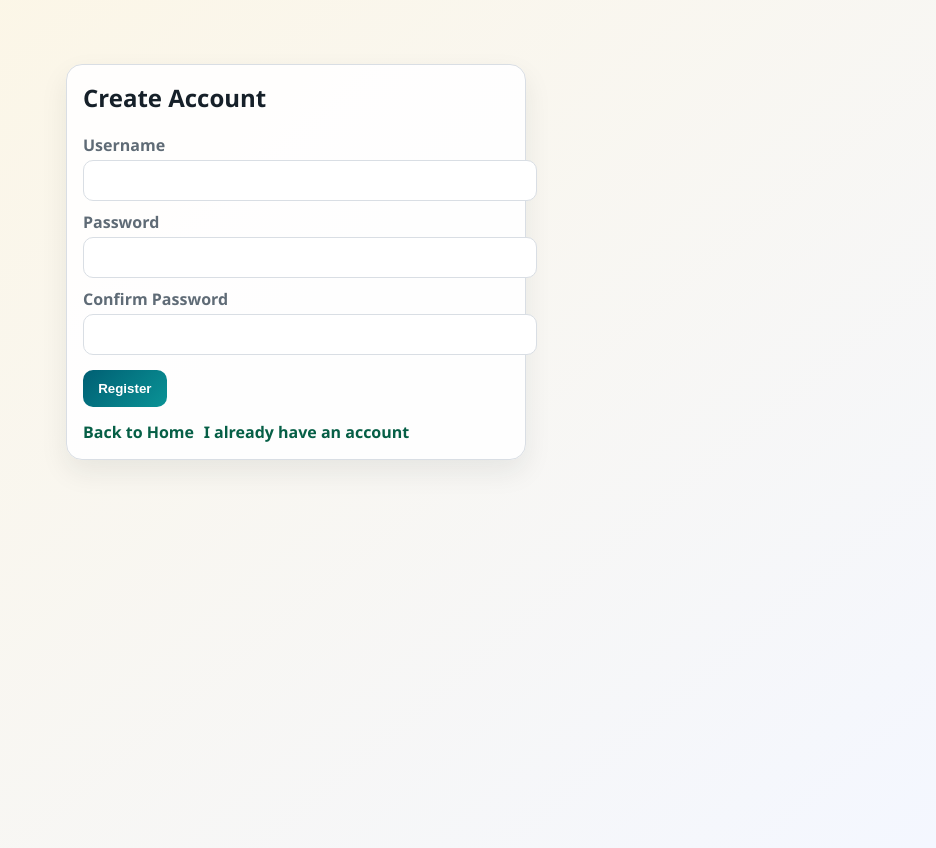
After one commit to richard12386/Chatgpt, a Flask app: page /register in a window 1280 px wide. The commit adds this page. Shown: the whole page, without its empty margins (344-1280 px from the left). Run offline with Flask 3, Linux system fonts and the light colour scheme.

Commit message:
Add user auth and watchlist with SQLite persistence

```diff
--- a/app.py
+++ b/app.py
@@ -8,18 +8,23 @@ import math
 import os
 import random
 import re
+import sqlite3
 import time
 from datetime import datetime, timedelta, timezone
+from functools import wraps
 from typing import Optional
 
 import requests
 import yfinance as yf
 from bs4 import BeautifulSoup
-from flask import Flask, jsonify, make_response, render_template, request
+from flask import Flask, jsonify, make_response, redirect, render_template, request, session, url_for
+from werkzeug.security import check_password_hash, generate_password_hash
 from yfinance.exceptions import YFRateLimitError
 
 app = Flask(__name__)
 app.config["DEBUG"] = os.getenv("FLASK_DEBUG", "0") == "1"
+app.config["SECRET_KEY"] = os.getenv("FLASK_SECRET_KEY", "dev-only-change-me")
+DB_PATH = os.path.join(os.path.dirname(__file__), "app.db")
 
 PERIOD_OPTIONS = [
     ("1d", "1D"),
@@ -83,6 +88,87 @@ class AnalysisResult:
     max_weekly_gain_pct: Optional[float]
     max_weekly_loss_pct: Optional[float]
     granularity: str
+
+
+def _db_connect() -> sqlite3.Connection:
+    conn = sqlite3.connect(DB_PATH)
+    conn.row_factory = sqlite3.Row
+    return conn
+
+
+def init_db():
+    with _db_connect() as conn:
+        conn.executescript(
+            """
+            CREATE TABLE IF NOT EXISTS users (
+                id INTEGER PRIMARY KEY AUTOINCREMENT,
+                username TEXT NOT NULL UNIQUE,
+                password_hash TEXT NOT NULL,
+                created_at TEXT NOT NULL DEFAULT CURRENT_TIMESTAMP
+            );
+
+            CREATE TABLE IF NOT EXISTS watchlist (
+                id INTEGER PRIMARY KEY AUTOINCREMENT,
+                user_id INTEGER NOT NULL,
+                symbol TEXT NOT NULL,
+                created_at TEXT NOT NULL DEFAULT CURRENT_TIMESTAMP,
+                UNIQUE(user_id, symbol),
+                FOREIGN KEY(user_id) REFERENCES users(id) ON DELETE CASCADE
+            );
+            """
+        )
+
+
+def _get_current_user() -> Optional[dict[str, str | int]]:
+    user_id = session.get("user_id")
+    if not user_id:
+        return None
+    with _db_connect() as conn:
+        row = conn.execute("SELECT id, username FROM users WHERE id = ?", (user_id,)).fetchone()
+    if not row:
+        session.clear()
+        return None
+    return {"id": int(row["id"]), "username": str(row["username"])}
+
+
+def _watchlist_symbols(user_id: int) -> list[str]:
+    with _db_connect() as conn:
+        rows = conn.execute(
+            "SELECT symbol FROM watchlist WHERE user_id = ? ORDER BY created_at DESC",
+            (user_id,),
+        ).fetchall()
+    return [str(r["symbol"]) for r in rows]
+
+
+def _watchlist_add(user_id: int, symbol: str):
+    clean_symbol = _normalize_symbol(symbol)
+    if not clean_symbol:
+        return
+    with _db_connect() as conn:
+        conn.execute(
+            "INSERT OR IGNORE INTO watchlist(user_id, symbol) VALUES(?, ?)",
+            (user_id, clean_symbol),
+        )
+        conn.commit()
+
+
+def _watchlist_remove(user_id: int, symbol: str):
+    clean_symbol = _normalize_symbol(symbol)
+    if not clean_symbol:
+        return
+    with _db_connect() as conn:
+        conn.execute("DELETE FROM watchlist WHERE user_id = ? AND symbol = ?", (user_id, clean_symbol))
+        conn.commit()
+
+
+def _login_required(func):
+    @wraps(func)
+    def wrapper(*args, **kwargs):
+        if not session.get("user_id"):
+            return redirect(url_for("login", next=request.path))
+        return func(*args, **kwargs)
+
+    return wrapper
 
 
 def _fetch_screen_live(query_name: str, size: int = 25, retries: int = 3) -> list[dict]:
@@ -968,10 +1054,97 @@ def _export_csv_response(result: AnalysisResult, query: str) -> tuple[str, int]:
     return response
 
 
+init_db()
+
+
+@app.route("/register", methods=["GET", "POST"])
+def register():
+    error: Optional[str] = None
+    username = ""
+
+    if request.method == "POST":
+        username = request.form.get("username", "").strip()
+        password = request.form.get("password", "")
+        confirm = request.form.get("confirm_password", "")
+
+        if len(username) < 3:
+            error = "Username must have at least 3 characters."
+        elif len(password) < 6:
+            error = "Password must have at least 6 characters."
+        elif password != confirm:
+            error = "Passwords do not match."
+        else:
+            try:
+                with _db_connect() as conn:
+                    conn.execute(
+                        "INSERT INTO users(username, password_hash) VALUES(?, ?)",
+                        (username, generate_password_hash(password)),
+                    )
+                    conn.commit()
+                    row = conn.execute("SELECT id FROM users WHERE username = ?", (username,)).fetchone()
+                session["user_id"] = int(row["id"])
+                return redirect(url_for("index"))
+            except sqlite3.IntegrityError:
+                error = "Username already exists."
+
+    return render_template("register.html", error=error, username=username)
+
+
+@app.route("/login", methods=["GET", "POST"])
+def login():
+    error: Optional[str] = None
+    username = ""
+
+    if request.method == "POST":
+        username = request.form.get("username", "").strip()
+        password = request.form.get("password", "")
+        next_url = request.args.get("next") or url_for("index")
+
+        with _db_connect() as conn:
+            row = conn.execute(
+                "SELECT id, password_hash FROM users WHERE username = ?",
+                (username,),
+            ).fetchone()
+
+        if not row or not check_password_hash(str(row["password_hash"]), password):
+            error = "Invalid username or password."
+        else:
+            session["user_id"] = int(row["id"])
+            return redirect(next_url)
+
+    return render_template("login.html", error=error, username=username)
+
+
+@app.post("/logout")
+def logout():
+    session.clear()
+    return redirect(url_for("index"))
+
+
+@app.post("/watchlist/add")
+@_login_required
+def watchlist_add():
+    user = _get_current_user()
+    if user:
+        _watchlist_add(int(user["id"]), request.form.get("symbol", ""))
+    return redirect(request.referrer or url_for("index"))
+
+
+@app.post("/watchlist/remove")
+@_login_required
+def watchlist_remove():
+    user = _get_current_user()
+    if user:
+        _watchlist_remove(int(user["id"]), request.form.get("symbol", ""))
+    return redirect(request.referrer or url_for("index"))
+
+
 @app.route("/", methods=["GET", "POST"])
 def index():
     result: Optional[AnalysisResult] = None
     error: Optional[str] = None
+    current_user = _get_current_user()
+    watchlist: list[str] = _watchlist_symbols(int(current_user["id"])) if current_user else []
 
     input_value = ""
     selected_period = "1y"
@@ -1037,6 +1210,8 @@ def index():
         "index.html",
         result=result,
         error=error,
+        current_user=current_user,
+        watchlist=watchlist,
         period_options=PERIOD_OPTIONS,
         selected_period=selected_period,
         threshold_options=THRESHOLD_OPTIONS,
--- /dev/null
+++ b/templates/register.html
@@ -0,0 +1,98 @@
+<!doctype html>
+<html lang="en">
+<head>
+  <meta charset="utf-8">
+  <meta name="viewport" content="width=device-width, initial-scale=1">
+  <title>Register</title>
+  <style>
+    body {
+      margin: 0;
+      font-family: "Avenir Next", "Segoe UI", "Trebuchet MS", sans-serif;
+      background: linear-gradient(140deg, #fdf6e3, #f4f7ff);
+      color: #162029;
+      min-height: 100vh;
+    }
+    .page {
+      max-width: 460px;
+      margin: 3rem auto;
+      padding: 1rem;
+    }
+    .card {
+      background: rgba(255, 255, 255, 0.92);
+      border: 1px solid #d9dee4;
+      border-radius: 16px;
+      padding: 1rem;
+      box-shadow: 0 12px 28px rgba(22, 32, 41, 0.08);
+    }
+    h1 { margin-top: 0; }
+    label {
+      display: block;
+      margin: 0.6rem 0 0.25rem;
+      font-weight: 700;
+      color: #5f6b76;
+    }
+    input {
+      width: 100%;
+      border-radius: 10px;
+      border: 1px solid #d9dee4;
+      background: #fff;
+      padding: 0.7rem 0.8rem;
+      font-size: 0.95rem;
+      color: #162029;
+    }
+    button {
+      margin-top: 0.9rem;
+      border: 0;
+      border-radius: 10px;
+      background: linear-gradient(135deg, #005f73, #0a9396);
+      color: #fff;
+      font-weight: 700;
+      padding: 0.7rem 0.95rem;
+      cursor: pointer;
+    }
+    .error {
+      margin-top: 0.7rem;
+      color: #b42318;
+      background: #fef3f2;
+      border: 1px solid #fecdca;
+      border-radius: 10px;
+      padding: 0.6rem 0.75rem;
+    }
+    .links {
+      margin-top: 0.9rem;
+      display: flex;
+      gap: 0.6rem;
+      flex-wrap: wrap;
+    }
+    .links a {
+      color: #065f46;
+      text-decoration: none;
+      font-weight: 700;
+    }
+  </style>
+</head>
+<body>
+  <main class="page">
+    <section class="card">
+      <h1>Create Account</h1>
+      <form method="post">
+        <label for="username">Username</label>
+        <input id="username" name="username" type="text" value="{{ username }}" required>
+
+        <label for="password">Password</label>
+        <input id="password" name="password" type="password" required>
+
+        <label for="confirm_password">Confirm Password</label>
+        <input id="confirm_password" name="confirm_password" type="password" required>
+
+        <button type="submit">Register</button>
+      </form>
+      {% if error %}<div class="error">{{ error }}</div>{% endif %}
+      <div class="links">
+        <a href="/">Back to Home</a>
+        <a href="/login">I already have an account</a>
+      </div>
+    </section>
+  </main>
+</body>
+</html>
```
Also changed, not shown: templates/index.html (+74 -0 lines), templates/login.html (added, +95 -0 lines), 1 other file.
